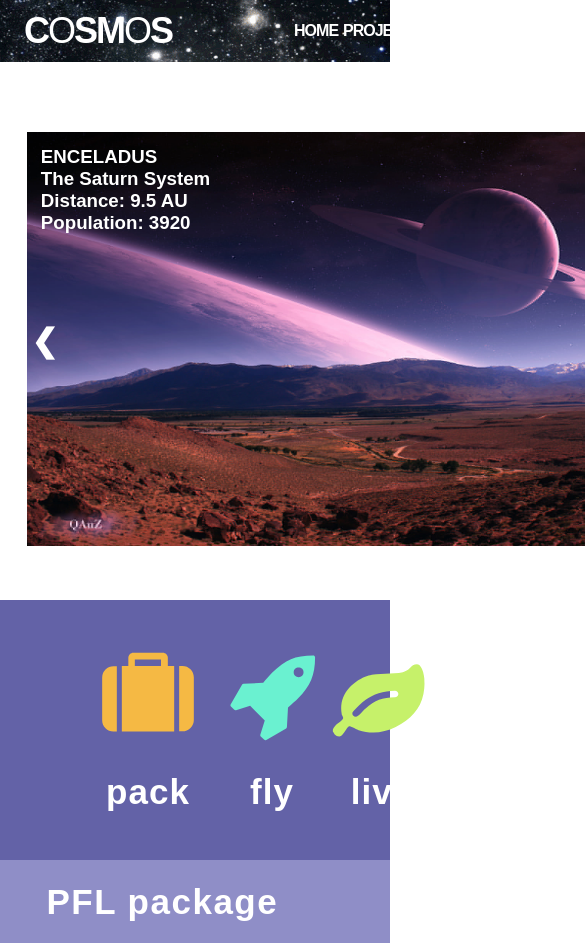
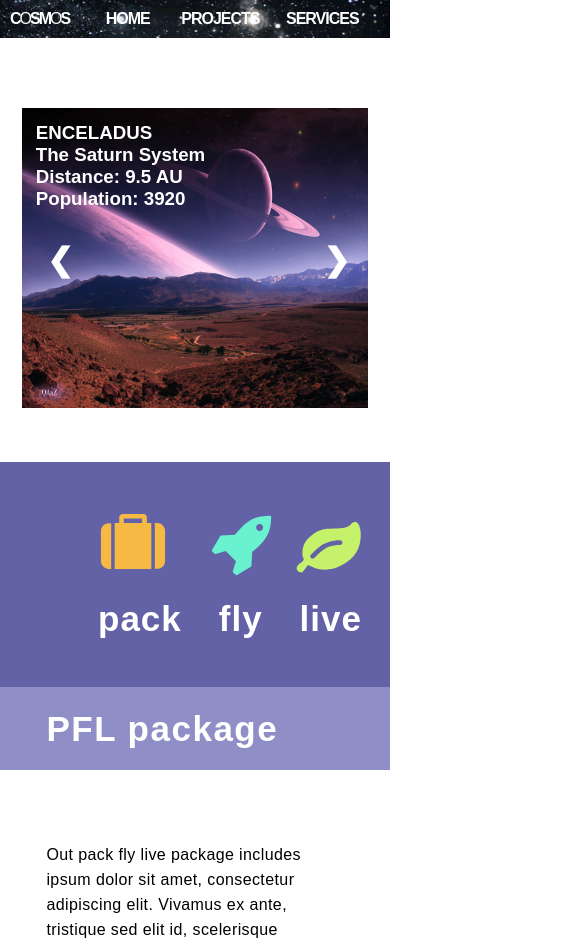
Before and after one commit to cucgabrielpaul/Cosmos-slideshow, a plain HTML site: page index.html in a window 390 px wide. Shown: the top 946 px of the page, 585 px wide, since content can reach past the window. Drawn offline with Linux system fonts and the light colour scheme.

Commit message:
Last Update

```diff
--- a/index.html
+++ b/index.html
@@ -4,14 +4,11 @@
     <meta charset="UTF-8" />
     <meta name="viewport" content="width=device-width, initial-scale=1.0" />
     <meta http-equiv="X-UA-Compatible" content="ie=edge" />
-    <script
-      src="https://kit.fontawesome.com/d796eea3fa.js"
-      crossorigin="anonymous"
-    ></script>
     <title>webwavers</title>
     <link rel="shortcut icon" type="image/x-icon" href="img/Icon.png" />
     <link rel="stylesheet" href="style.css" />
   </head>
+
   <body>
     <div class="wrapper">
       <nav>
--- a/style.scss
+++ b/style.scss
@@ -65,6 +65,24 @@ div.wrapper {
       justify-content: space-evenly;
       align-items: center;
       padding: 70px 0 50px 0;
+
+      button.buttonright,
+      button.buttonleft {
+        display: inline-block;
+        border-radius: 50%;
+        background: $mauve;
+        padding: 0;
+        color: white;
+        width: 92px;
+        height: 92px;
+        font-size: 32px;
+        line-height: 1px;
+        text-align: center;
+      }
+      button.buttonright:hover,
+      button.buttonleft:hover {
+        background-color: $lightmauve;
+      }
 
       div.myslides {
         display: flex;
@@ -151,22 +169,6 @@ div.wrapper {
           border-color: transparent $lightmauve transparent transparent;
           border-width: 28px;
         }
-      }
-      button.buttonright,
-      button.buttonleft {
-        border-radius: 50%;
-        background: $mauve;
-        padding: 0;
-        color: white;
-        width: 92px;
-        height: 92px;
-        font-size: 32px;
-        text-align: center;
-        vertical-align: middle;
-      }
-      button.buttonright:hover,
-      button.buttonleft:hover {
-        background-color: $lightmauve;
       }
     }
 
@@ -265,32 +267,72 @@ div.wrapper {
   }
 }
 
-@media screen and (max-width: 530px) {
-  div.slideshow {
-    div.myslides {
-      justify-content: center;
-
-      div.container {
-        display: none;
+@media screen and (max-width: 1230px) {
+  div.wrapper {
+    main {
+      div.slideshow {
+        button#rightbtn,
+        button#leftbtn {
+          background: none;
+          width: 20px;
+          height: 20px;
+        }
+        button.buttonright,
+        button.buttonleft {
+          position: relative;
+        }
+        button.buttonright {
+          right: 12%;
+        }
+        button.buttonleft {
+          left: 12%;
+          z-index: 2;
+        }
+        div.myslides {
+          justify-content: center;
+          div.container {
+            display: none;
+          }
+        }
       }
     }
   }
 }
 
-@media screen and (max-width: 400px) {
-  button#rightbtn,
-  button#leftbtn {
-    background: none;
-  }
-  button.buttonright,
-  button.buttonleft {
-    position: relative;
-  }
-  button.buttonright {
-    right: 8%;
-  }
-  button.buttonleft {
-    left: 8%;
-    z-index: 2;
+@media screen and (max-width: 768px) {
+  div.wrapper {
+    nav {
+      a.banner {
+        margin: 0 10px;
+        font-size: 16px;
+      }
+      ul {
+        justify-content: space-evenly;
+      }
+    }
+    main {
+      div.slideshow {
+        div.myslides {
+          div.imgtext {
+            width: 99% !important;
+
+            img {
+              width: 100% !important;
+              height: 300px !important;
+            }
+          }
+        }
+      }
+
+      div.icons {
+        svg {
+          width: 70px;
+          height: 85px;
+        }
+        div.live {
+          margin-left: 10px;
+        }
+      }
+    }
   }
 }
```
Also changed, not shown: style.css, 1 other file.
